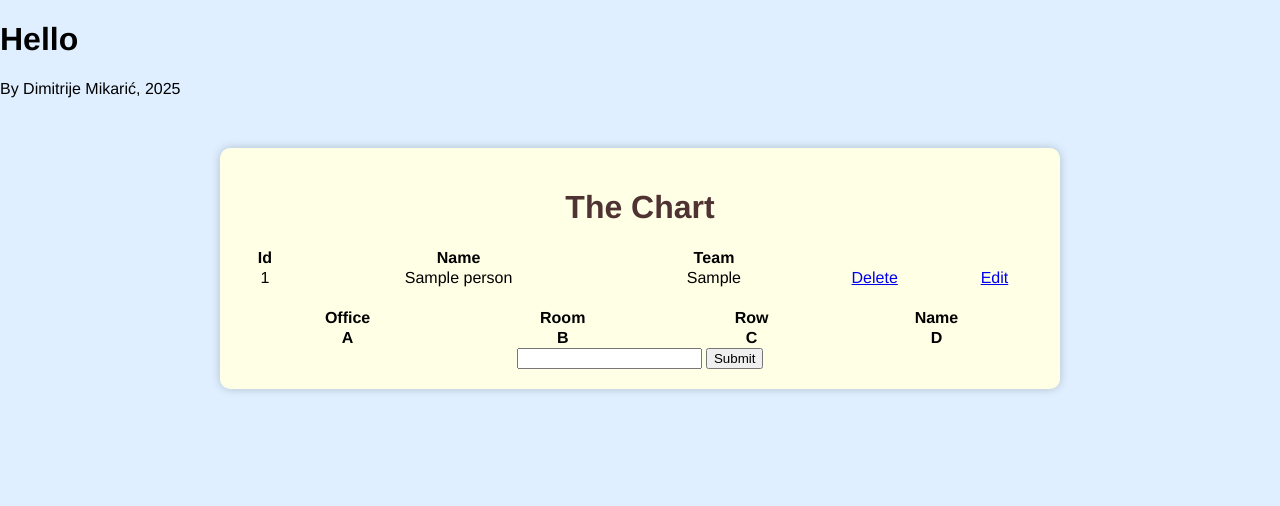
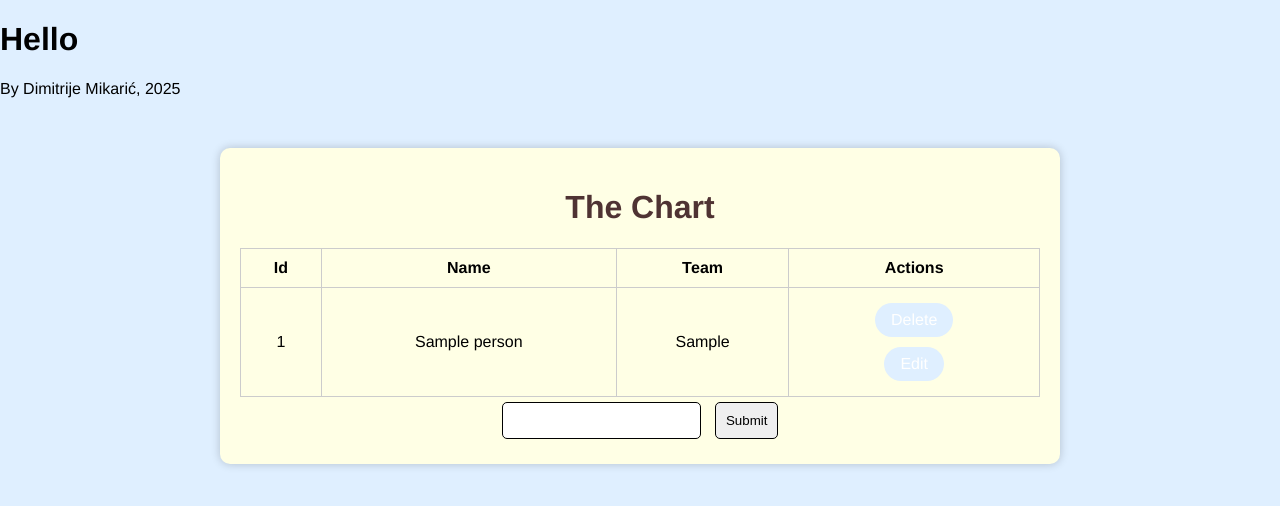
Before and after one commit to TheMikaric/SeatingAdjuster, a Flask app: page / in a window 1280 px wide. Shown: the top 506 px of the page. Run offline with Flask 3, Linux system fonts and the light colour scheme; tables that the repository leaves empty hold one stand-in row (values such as "Sample post"); lists and menus that the app fills with data are empty.

Commit message:
Updated the look

```diff
--- a/static/styles.css
+++ b/static/styles.css
@@ -22,4 +22,39 @@ body {
   width: 100%;
   margin-top: 20px;
   border-collapse: collapse;
+}
+.content table th, .content table td { /*Apply to both table headers and table datsa*/
+  padding: 10px;
+  border: 1px solid #ccc;
+}
+.content table th th, .content table td th { /*Apply only to table headers, this is valid syntax*/
+  background-color: #4F3333;
+  color: #dfefff;
+}
+.content table a {
+  display: inline-block;
+  padding: 8px 16px;
+  margin: 5px;
+  border-radius: 20px;
+  background-color: #dfefff;
+  color: #fff;
+  text-decoration: none;
+  transition: background-color 0.3s ease;
+}
+.content table a:hover {
+  background-color: #ddffdd;
+}
+.content input {
+  padding: 10px;
+  margin: 5px;
+  border: solid 1px;
+  border-radius: 5px;
+}
+.content btn_submit {
+  background-color: #aaeebb;
+  color: fff;
+  cursor: pointer;
+}
+.content btn_submithover {
+  background-color: #ddffdd;
 }/*# sourceMappingURL=styles.css.map */
--- a/static/styles.scss
+++ b/static/styles.scss
@@ -31,5 +31,45 @@ body{
         margin-top: 20px;
         border-collapse: collapse;
 
+        th, td{ /*Apply to both table headers and table datsa*/
+            padding: 10px;
+            border: 1px solid #ccc;
+
+            th{ /*Apply only to table headers, this is valid syntax*/
+                background-color: $title_color;
+                color: $primary_color;
+            }
+        }
+
+        a{
+            display: inline-block;
+            padding: 8px 16px;
+            margin: 5px;
+            border-radius: 20px;
+            background-color: $primary_color;
+            color: #fff;
+            text-decoration: none;
+            transition: background-color 0.3s ease;
+
+            &:hover{
+                background-color: $sucess_hover_color;
+            }
+        }
+    }
+
+    input{
+        padding:10px;
+        margin: 5px;
+        border: solid 1px;
+        border-radius: 5px;
+    }
+
+    btn_submit{
+        background-color: $sucess_color;
+        color: fff;
+        cursor: pointer;
+        &hover{
+            background-color: $sucess_hover_color;
+        }
     }
 }
--- a/templates/index.html
+++ b/templates/index.html
@@ -17,22 +17,23 @@
             <th>Id</th>
             <th>Name</th>
             <th>Теаm</th>
+            <th>Actions</th>
         </tr>
         {% for person in persons %}
             <tr>
                 <td>{{person.id}}</td>
                 <td>{{person.name}}</td>
                 <td>{{person.team }}</td>
-                <td><a href="/delete/{{person.id}}">Delete</a></td>
-                <!-- <br/>  -->
-                <td><a href="/edit/{{person.id}}">Edit</a></td>
+                <td><a href="/delete/{{person.id}}">Delete</a>
+                <br/>
+                <a href="/edit/{{person.id}}">Edit</a></td>
             </tr>
         {% endfor %}
     </table>
     {% endif %}
 
 
-    <table>
+    <!--<table>
         <tr>
             <th>Office</th>
             <th>Room</th>
@@ -45,7 +46,7 @@
             <th>C</th>
             <th>D</th>
         </tr>
-    </table>
+    </table> -->
     <form action="/" method="POST">
         <input type="text" name="name" id="name"/>
         <input type="submit" value="Submit",id="btn_submit"/>
```
Also changed, not shown: 1 other file.
